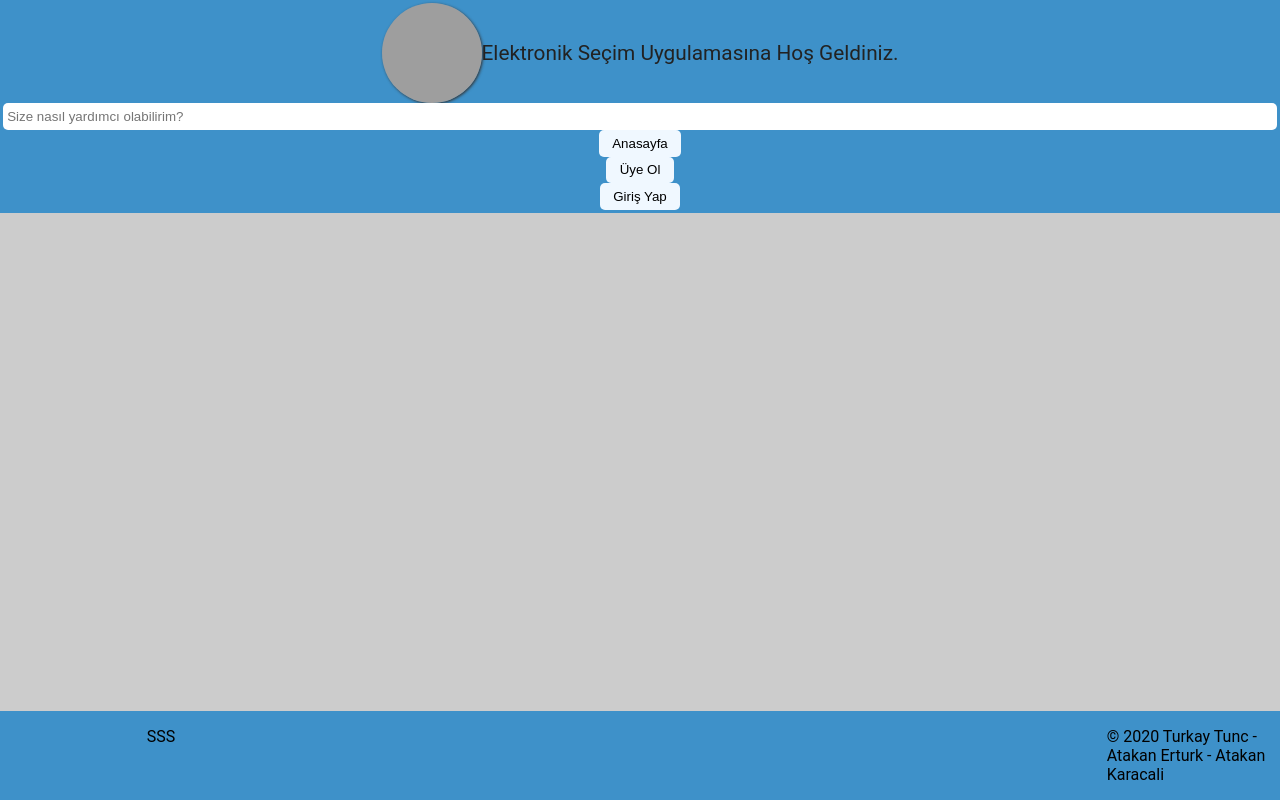
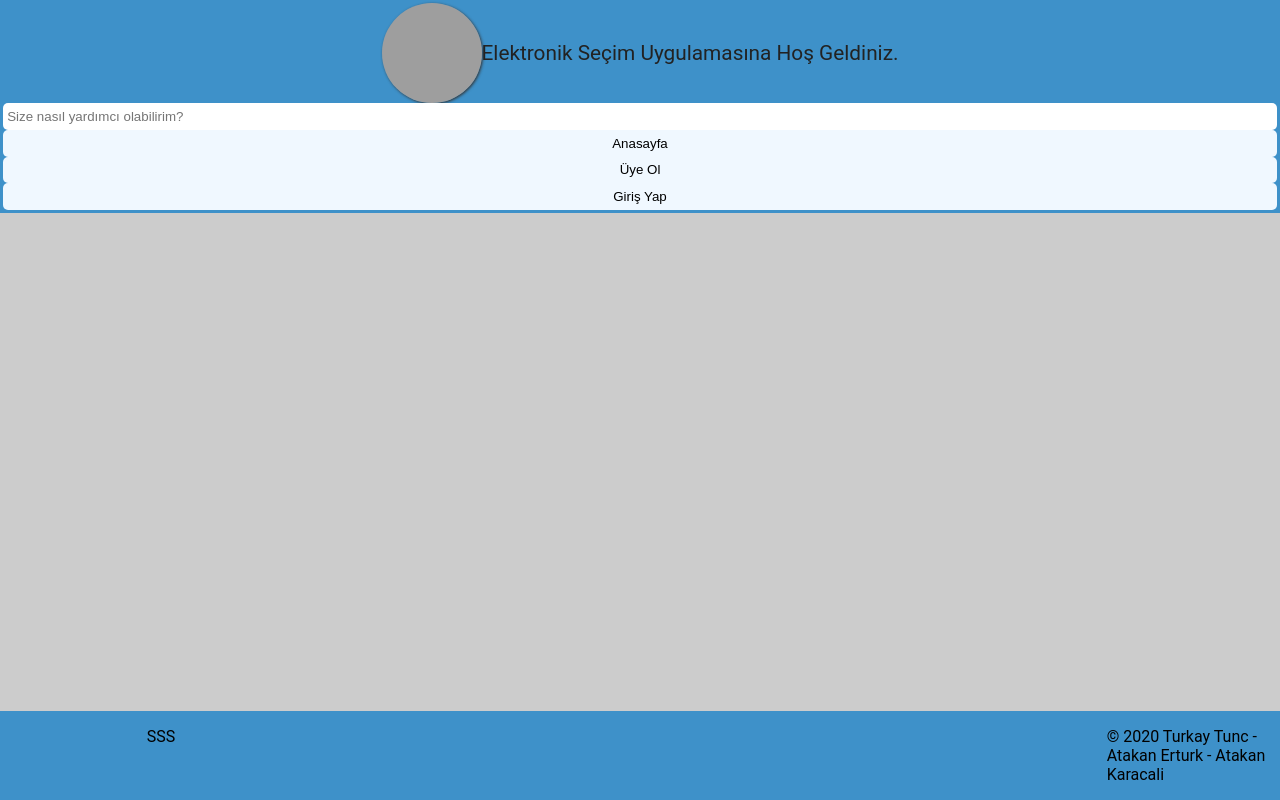
Before and after one commit to turkaytunc/e-secim, a React (Create React App) app: page / in a window 1280 px wide. Built offline with nearby package versions, Linux system fonts and the light colour scheme; grey boxes are pictures that could not be loaded.

Commit message:
update: css layout

```diff
--- a/src/components/header/Header.tsx
+++ b/src/components/header/Header.tsx
@@ -11,21 +11,18 @@ const Header = (): JSX.Element => {
         <div className="project-title">Elektronik Seçim Uygulamasına Hoş Geldiniz.</div>
       </div>
       <input className="nav-search-box" type="search" placeholder="Size nasıl yardımcı olabilirim?" />
-      <div className="homepage-button-container">
+
       <Link to="/e-secim/">
         <button className="nav-button">Anasayfa</button>
       </Link>
-      </div>
-      <div className="signup-button-container">
+
       <Link to="/e-secim/signup">
         <button className="nav-button">Üye Ol</button>
       </Link>
-      </div>
-      <div className="login-button-container">
+
       <Link to="/e-secim/login">
         <button className="nav-button">Giriş Yap</button>
       </Link>
-      </div>
     </nav>
   );
 };
--- a/src/components/header/header.scss
+++ b/src/components/header/header.scss
@@ -5,6 +5,9 @@
   flex-direction: column;
   padding: 0.2em;
   align-items: center;
+  a {
+    width: 100%;
+  }
 }
 
 .corp-container {
@@ -22,17 +25,6 @@
 .project-title {
   text-align: center;
   font-size: 1.3em;
-}
-
-.nav-link-container {
-  list-style: none;
-  display: flex;
-  align-items: center;
-  justify-self: end;
-  li {
-    margin-left: 0.5em;
-    width: max-content;
-  }
 }
 
 .nav-search-box {
@@ -66,10 +58,3 @@
     color: white;
   }
 }
-.homepage-button {
-  grid-column: 11/12;
-}
-
-.login-button {
-  grid-column: 12/13;
-}
```
Lines whose indentation alone changed are shown as unchanged.
